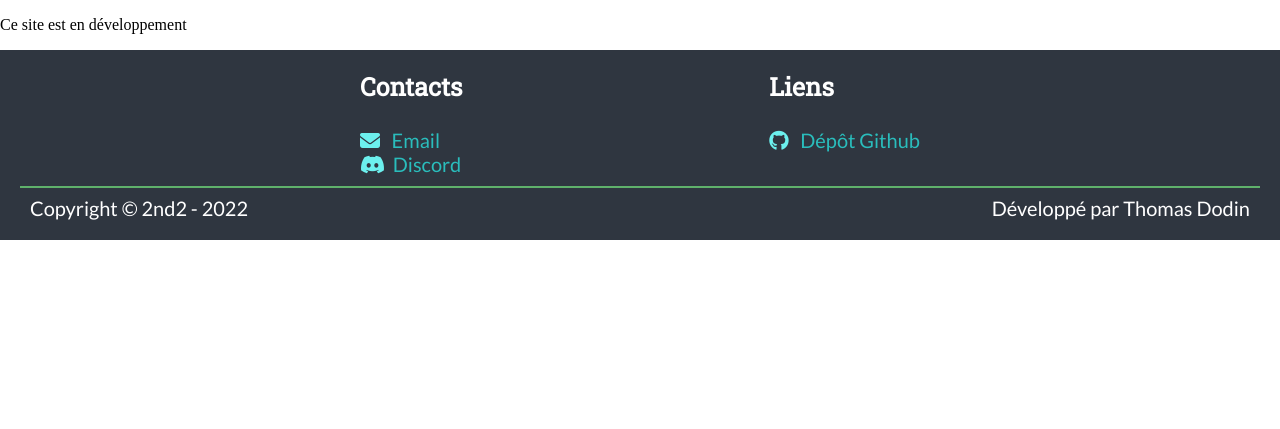
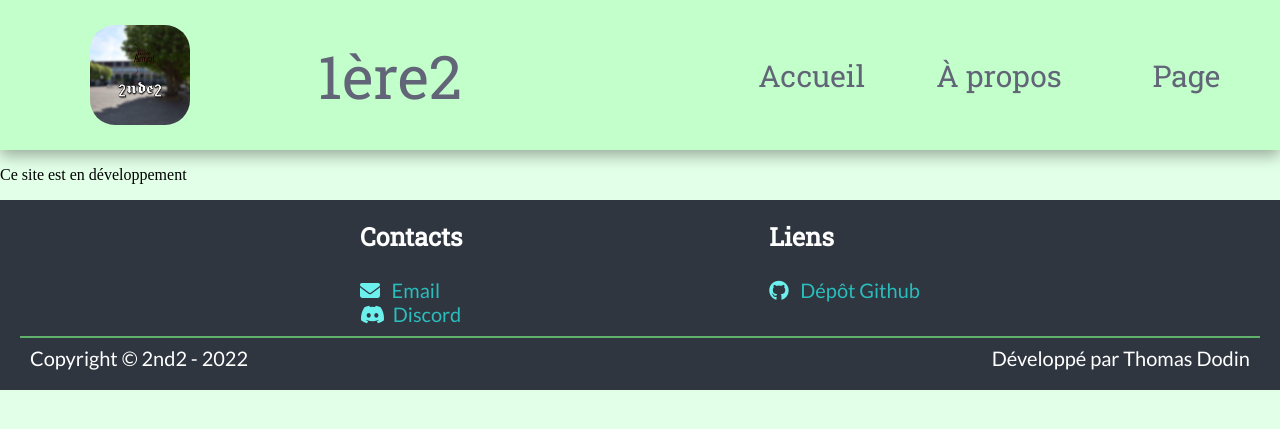
Before and after one commit to Overcraftor/1ere2-Website, a PHP site: page / in a window 1280 px wide. Shown: the top 429 px of the page. Run offline with PHP 8.4, Linux system fonts and the light colour scheme; some libraries are stand-ins or nearby versions.

Commit message:
Passage en première 2

```diff
--- a/css/header.css
+++ b/css/header.css
@@ -0,0 +1,156 @@
+#logo {
+    width: 100px;
+    height: auto;
+    border-radius: 25px;
+}
+
+#logo-h1 {
+    justify-items: self-start;
+    display: flex;
+    align-items: center;
+    margin-left: 7vw;
+}
+
+h1 {
+    margin: 0 0 0 10vw;
+    font-weight: normal;
+}
+
+header {
+    width: 100%;
+    display: flex;
+    align-items: center;
+    justify-content: right;
+    gap: 20vw;
+    height: 150px;
+    background-color: #C3FFCB;
+    box-shadow: rgba(0, 0, 0, 0.35) 0 5px 15px;
+}
+
+#menu-btn {
+    display: none;
+}
+
+/* DESKTOP */
+@media only screen and (min-width: 1100px) {
+
+    header nav {
+        height: 100%;
+        width: 50vw;
+    }
+
+    header nav a {
+        text-decoration: none;
+        white-space: nowrap;
+        width: 100%;
+        height: 100%;
+        display: flex;
+        justify-content: center;
+        align-items: center;
+        transition: all 0.25s ease-out;
+    }
+
+    header nav a:hover {
+        background-color: #A8FCB3;
+    }
+
+    header nav ul li {
+        width: 100%;
+        height: 100%;
+        display: flex;
+        align-items: center;
+        justify-content: center;
+    }
+
+    header nav ul {
+        padding: 0;
+        height: 100%;
+        list-style-type: none;
+        margin: 0;
+        display: flex;
+        align-items: center;
+    }
+}
+
+/* MOBILE 2 */
+@media only screen and (max-width: 475px) {
+    #title {
+        font-size: 45px;
+    }
+
+    #logo {
+        width: 75px;
+    }
+
+    header {
+        height: 120px;
+    }
+}
+
+/* MOBILE */
+@media only screen and (max-width: 1100px) {
+    header nav {
+        display: none;
+        overflow: hidden;
+    }
+
+    header {
+        justify-content: center;
+    }
+
+    #menu-btn {
+        position: relative;
+        display: flex;
+        justify-content: center;
+        align-items: center;
+        width: 80px;
+        height: 80px;
+        cursor: pointer;
+        transition: all 0.5s ease-in-out;
+        margin-right: 40px;
+    }
+
+    #burger-menu {
+        width: 50px;
+        height: 6px;
+        background: #fff;
+        border-radius: 5px;
+        box-shadow: 0 2px 5px rgba(0, 0, 255, 0.2);
+        transition: all 0.5s ease-in-out;
+    }
+
+    #burger-menu::before,
+    #burger-menu::after {
+        content: '';
+        position: absolute;
+        width: 50px;
+        height: 6px;
+        background: #fff;
+        border-radius: 5px;
+        box-shadow: 0 2px 5px rgba(0, 0, 255, 0.2);
+        transition: all 0.5s ease-in-out;
+    }
+
+    #burger-menu::before {
+        transform: translateY(-16px);
+    }
+
+    #burger-menu::after {
+        transform: translateY(16px);
+    }
+
+    /* BURGER ANIMATION */
+    #menu-btn.open #burger-menu {
+        transform: translateX(-50px);
+        background: transparent;
+        box-shadow: none;
+    }
+
+    #menu-btn.open #burger-menu::before {
+        transform: rotate(45deg) translate(35px, -35px);
+    }
+
+    #menu-btn.open #burger-menu::after {
+        transform: rotate(-45deg) translate(35px, 35px);
+    }
+}
--- a/css/main.css
+++ b/css/main.css
@@ -5,6 +5,7 @@ h1, h2, h3, h4, h5, h6 {
 body {
     margin: 0;
     padding: 0;
+    background-color: #e2ffe7;
 }
 
 .title {
@@ -19,7 +20,7 @@ body {
     font-size: 25px;
 }
 
-.navbar-text {
+.navbar-text a {
     font-family: 'Roboto Slab', serif;
     color: #616577;
     font-size: 30px;
--- a/index.php
+++ b/index.php
@@ -4,13 +4,13 @@
 <html lang="fr">
     <head>
         <meta charset="UTF-8">
-        <title>2nd2 - Accueil</title>
+        <title>1ère2 - Accueil</title>
         <link rel="icon" href="./logo.jpg">
         <meta name="viewport" content="width=device-width, initial-scale=1">
 
         <?php include $GLOBALS["rootPath"] . "/templates/head.php";?>
 
-        <link rel="stylesheet" type="text/css" href="css/home.css?v=0.04">
+        <link rel="stylesheet" type="text/css" href="css/home.css?v=0.11">
     </head>
 
     <body>
@@ -28,9 +28,6 @@
             <?php include $GLOBALS["rootPath"] . "/templates/footer.php";?>
         </footer>
 
-        <script type='text/javascript' src="//code.jquery.com/jquery-1.10.2.min.js"></script>
-        <script type="text/javascript" src="/js/main.js"></script>
-        <script src="https://kit.fontawesome.com/1aaa94c165.js" crossorigin="anonymous"></script>
-        <script src="https://unpkg.com/@lottiefiles/lottie-player@latest/dist/lottie-player.js"></script>
+        <?php include $GLOBALS["rootPath"] . "/templates/script.php"?>
     </body>
 </html>
--- /dev/null
+++ b/js/header.js
@@ -0,0 +1,5 @@
+const estMobile = window.matchMedia("only screen and (max-width: 1100px)");
+const menuBtn = document.getElementById("menu-btn");
+menuBtn.addEventListener('click', () => {
+    menuBtn.classList.toggle('open');
+});
--- a/templates/footer.php
+++ b/templates/footer.php
@@ -12,7 +12,7 @@
     </div>
     <div id="links">
         <h3 class="subtitle white">Liens</h3>
-        <a class="text link" href="https://github.com/Overcraftor/2nd2-Website" target="_blank">
+        <a class="text link" href="https://github.com/Overcraftor/2nd2-Website/tree/dev" target="_blank">
             <i class="fab fa-github"></i>&nbsp;&nbsp;
             <span>Dépôt Github</span>
         </a>
--- a/templates/head.php
+++ b/templates/head.php
@@ -9,6 +9,6 @@
 <link href="https://fonts.googleapis.com/css2?family=Lato&display=swap" rel="stylesheet">
 
 <!-- css link -->
-<link rel="stylesheet" type="text/css" href="css/header.css?v=0.04">
-<link rel="stylesheet" type="text/css" href="css/footer.css?v=0.04">
-<link rel="stylesheet" type="text/css" href="css/main.css?v=0.04">
+<link rel="stylesheet" type="text/css" href="css/header.css?v=0.12">
+<link rel="stylesheet" type="text/css" href="css/footer.css?v=0.12">
+<link rel="stylesheet" type="text/css" href="css/main.css?v=0.12">
--- a/templates/header.php
+++ b/templates/header.php
@@ -0,0 +1,15 @@
+<div id="logo-h1">
+    <span id="check-mobile"></span>
+    <img id="logo" src="/logo.jpg" alt="2nd2 logo">
+    <h1 class="title" id="title">1ère2</h1>
+</div>
+<nav>
+    <ul class="navbar-text">
+        <li><a href="/">Accueil</a></li>
+        <li><a href="/about.php">À propos</a></li>
+        <li><a href="/page.php">Page</a></li>
+    </ul>
+</nav>
+<div id="menu-btn">
+    <div id="burger-menu"></div>
+</div>
--- /dev/null
+++ b/templates/script.php
@@ -0,0 +1,5 @@
+<script type='text/javascript' src="//code.jquery.com/jquery-1.10.2.min.js"></script>
+<script type="text/javascript" src="/js/main.js"></script>
+<script type="text/javascript" src="/js/header.js"></script>
+<script src="https://kit.fontawesome.com/1aaa94c165.js" crossorigin="anonymous"></script>
+<!-- <script src="https://unpkg.com/@lottiefiles/lottie-player@latest/dist/lottie-player.js"></script> -->
```
